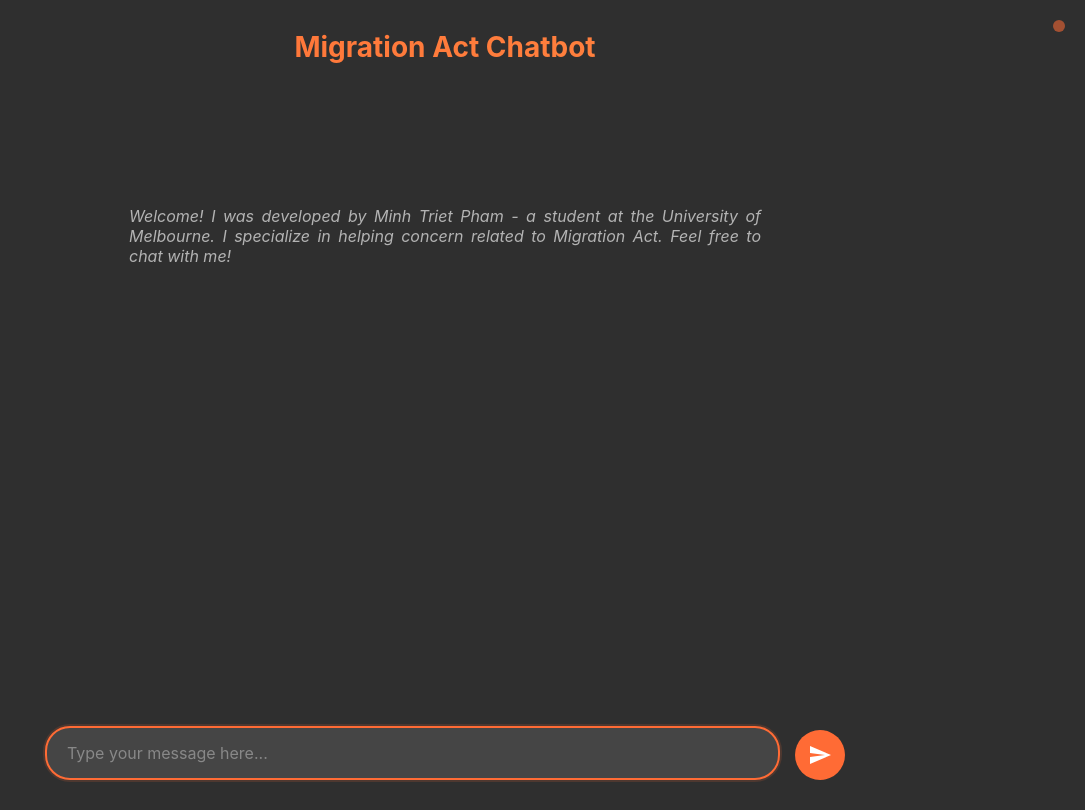
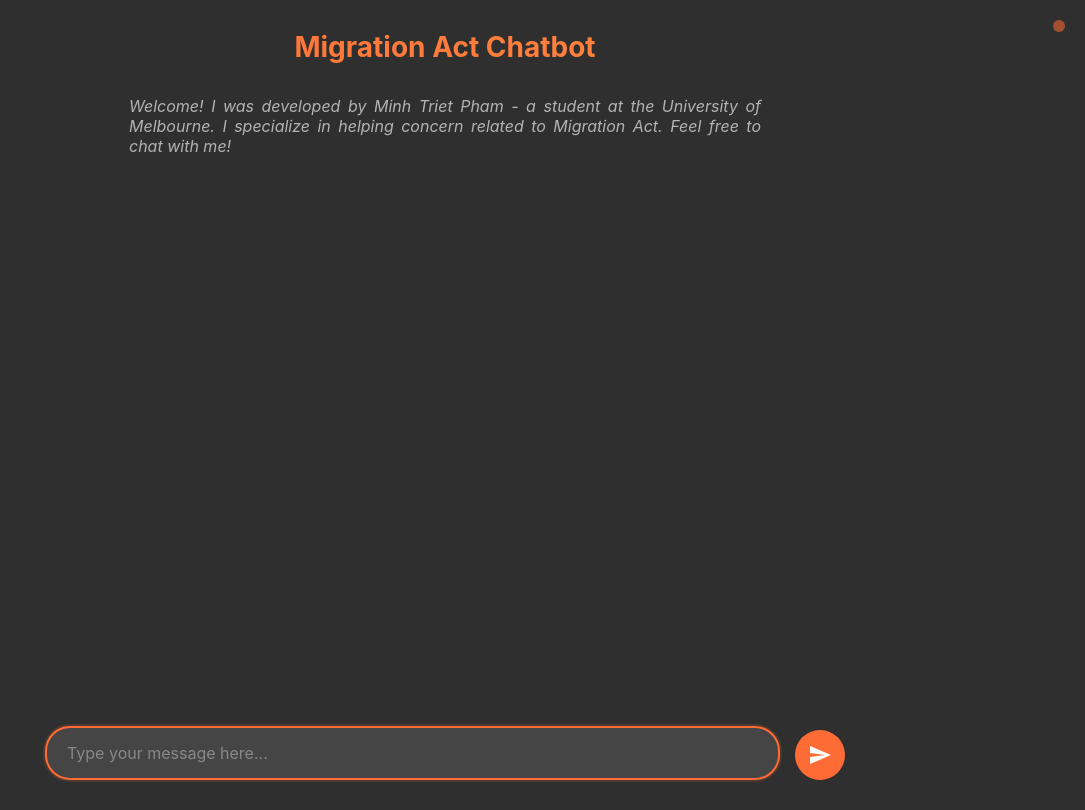
Before and after one commit to minhtrietcancode/rag-migration-law-chatbot, a Flask app: page / in a window 1280 px wide. Shown: the whole page, without its empty margins (195-1280 px from the left). After the commit the page ends 782 px from the top, so only its background shows below. Run offline with Flask 3, Linux system fonts and the light colour scheme.

Commit message:
fix: move welcome message closer to header

```diff
--- a/frontend/static/styles.css
+++ b/frontend/static/styles.css
@@ -16,7 +16,7 @@ body {
 .chat-header {
     background: #2f2f2f;
     color: white;
-    padding: 30px 0 40px 0;
+    padding: 30px 0 10px 0;
     text-align: center;
     position: relative;
     flex-shrink: 0;
@@ -53,7 +53,7 @@ body {
 .chat-messages {
     flex: 1;
     overflow-y: auto;
-    padding: 40px 5%;
+    padding: 10px 5%;
     max-width: 800px;
     margin: 0 auto;
     width: 100%;
@@ -216,7 +216,7 @@ body {
     text-align: justify;
     color: #b3b3b3;
     font-style: italic;
-    margin: 50px 0;
+    margin: 0;
     padding: 0 20px;
 }
 
```
